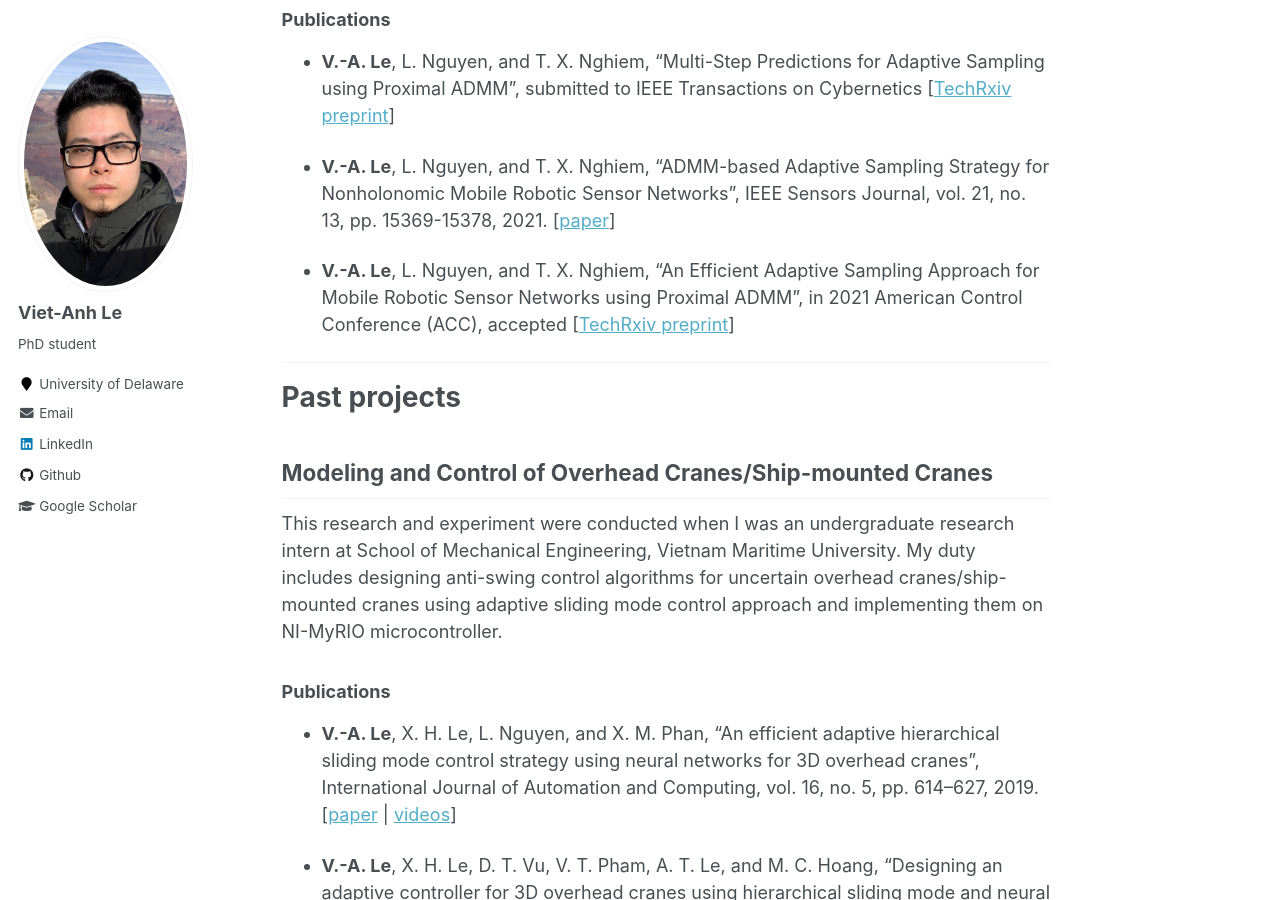
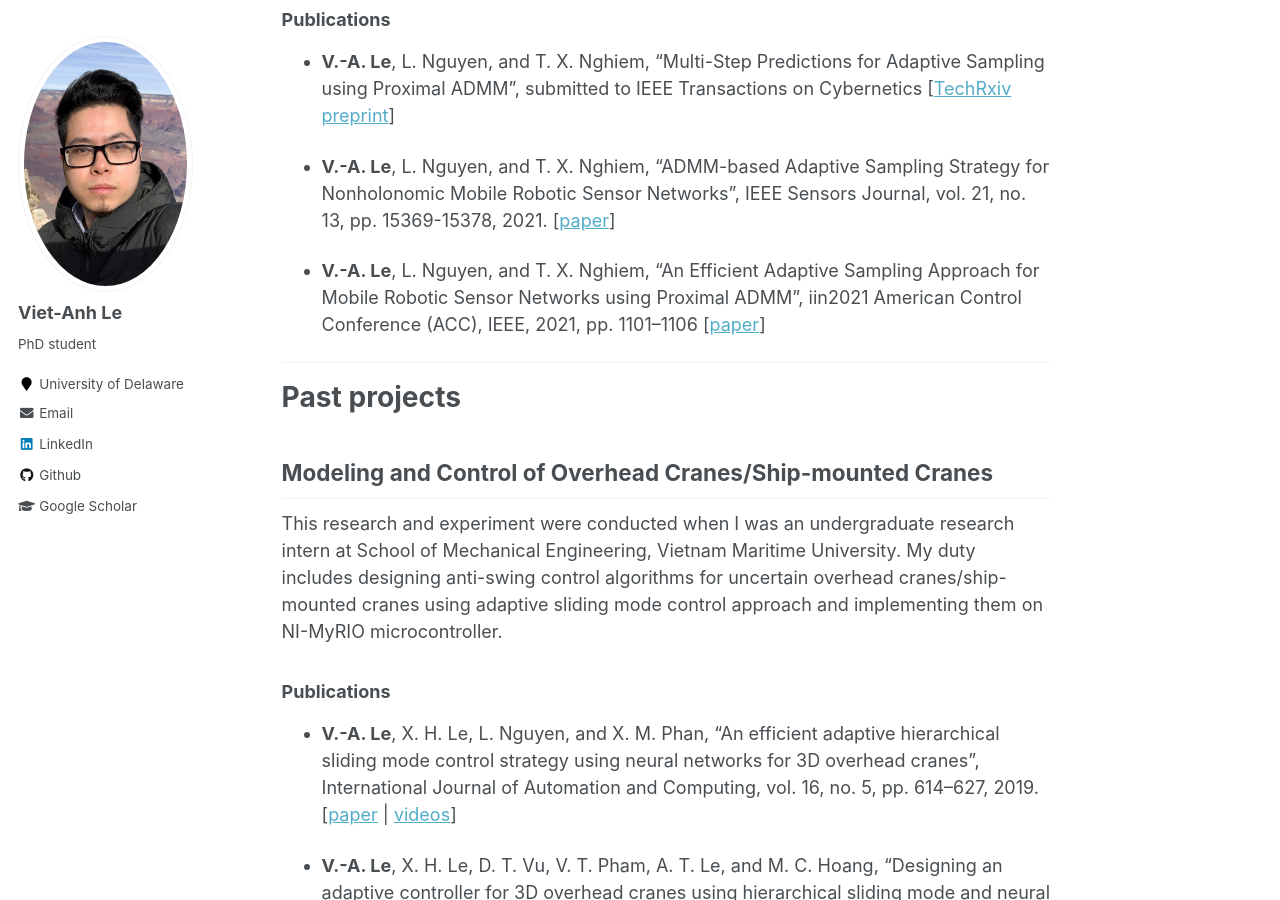
Before and after one commit to vietanhle0101/vietanhle0101.github.io, a Jekyll site: the page built from _pages/projects.md, in a window 1280 px wide and 900 px high, scrolled down 1344 px. Built offline with Jekyll 4.4.1, drawn with Linux system fonts in a browser that asks for light colours.

Commit message:
add acc paper

```diff
--- a/_pages/projects.md
+++ b/_pages/projects.md
@@ -31,7 +31,7 @@ In collaboration with Dr. Linh Nguyen (Australia Federation University), we deve
 
 * **V.-A. Le**, L. Nguyen, and T. X. Nghiem, “ADMM-based Adaptive Sampling Strategy for Nonholonomic Mobile Robotic Sensor Networks”, IEEE Sensors Journal, vol. 21, no. 13, pp. 15369-15378, 2021. [[paper](https://ieeexplore.ieee.org/document/9400422)]
 
-* **V.-A. Le**, L. Nguyen, and T. X. Nghiem, “An Efficient Adaptive Sampling Approach for Mobile Robotic Sensor Networks using Proximal ADMM”, in 2021 American Control Conference (ACC), accepted [[TechRxiv preprint](https://www.techrxiv.org/articles/preprint/An_Efficient_Adaptive_Sampling_Approach_for_Mobile_Robotic_Sensor_Networks_using_Proximal_ADMM/14312573)]
+* **V.-A. Le**, L. Nguyen, and T. X. Nghiem, “An Efficient Adaptive Sampling Approach for Mobile Robotic Sensor Networks using Proximal ADMM”, iin2021 American Control Conference (ACC), IEEE, 2021, pp. 1101–1106 [[paper](https://ieeexplore.ieee.org/document/9482987)]
 
 <hr />
 
```
Also changed, not shown: 2 other files.
